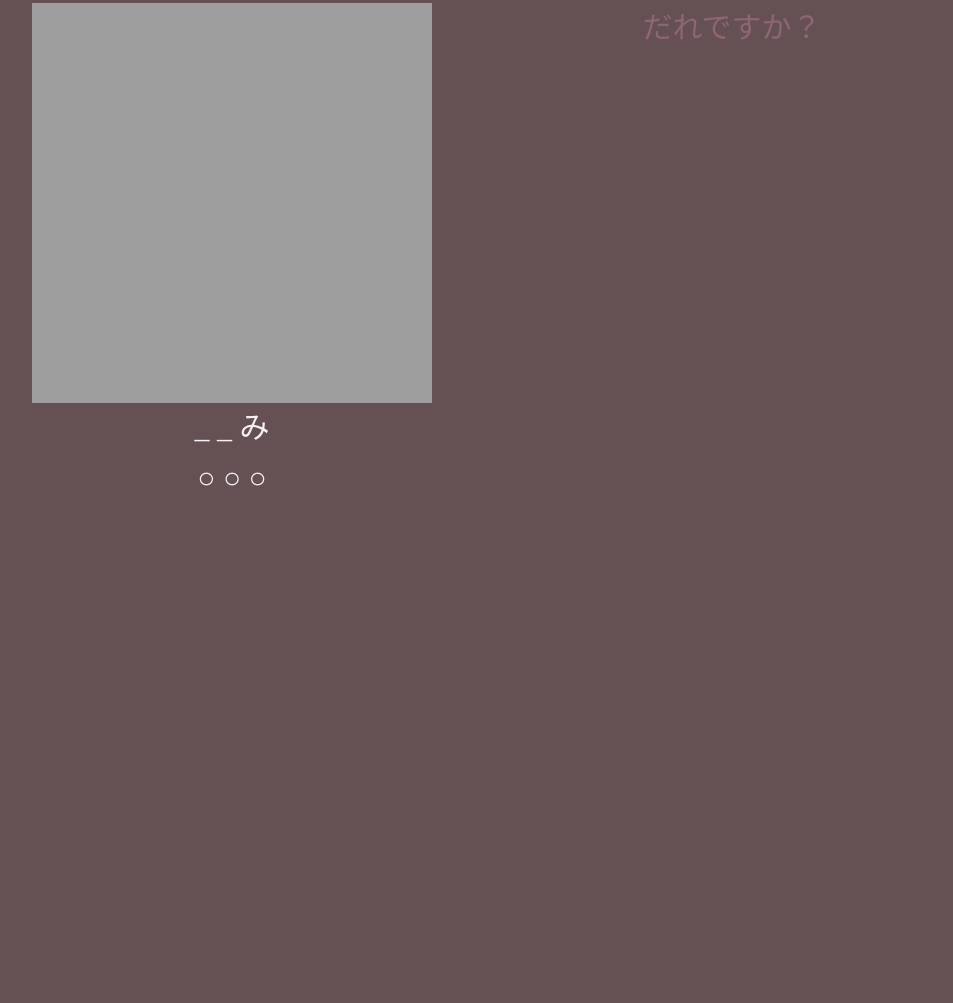
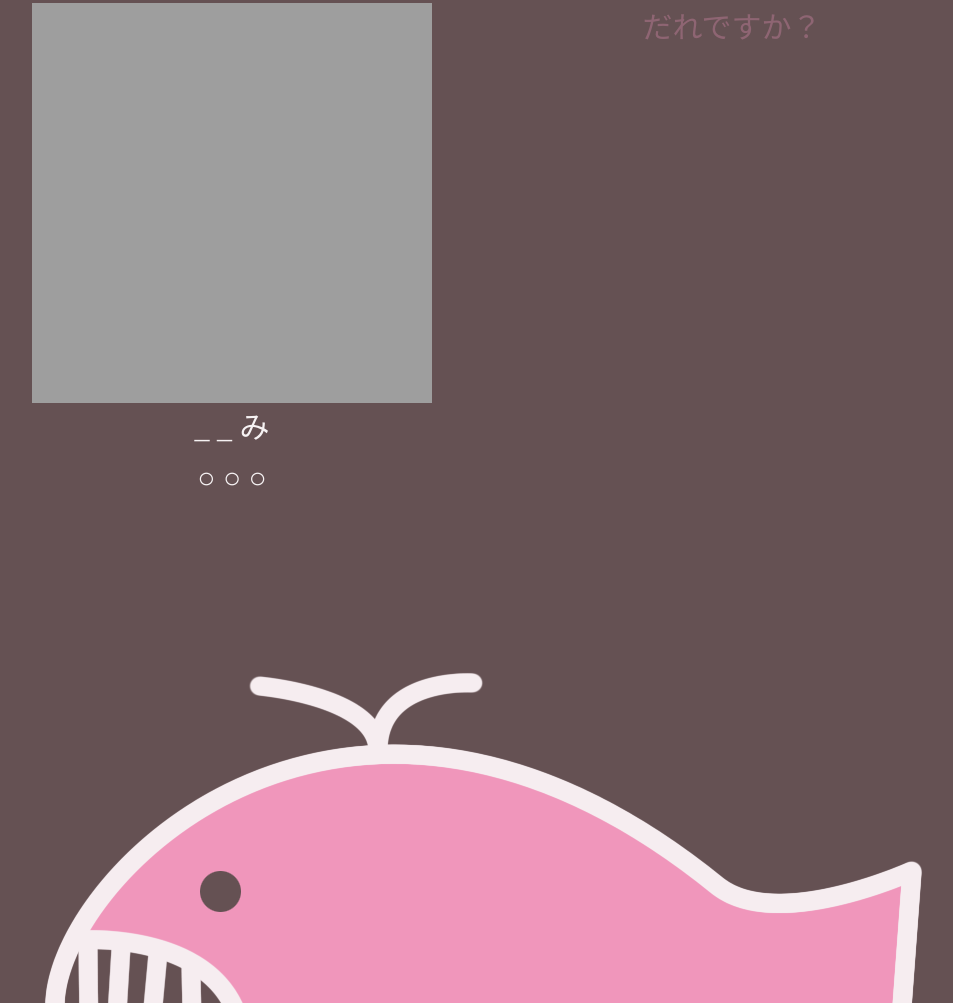
Before and after one commit to risonakamo/wtship, a plain HTML site: page index.html in a window 1280 px wide. Shown: the part 197-1200 px from the top of the page, without its empty margins (158-1111 px from the left). Before the commit the page ends 800 px from the top, so only its background shows below. Drawn offline with Linux system fonts and the light colour scheme; a web font is replaced by a local one.

Commit message:
+pinkwale

```diff
--- a/index.html
+++ b/index.html
@@ -36,6 +36,10 @@
         <input class="entry ibox" type="text" placeholder="だれですか？" autofocus>
         <div class="correct-entries"></div>
       </div>
+
+      <footer>
+        <img src="poise/pinkwale.png">
+      </footer>
     </div>
 
   </body>
--- a/style.css
+++ b/style.css
@@ -17,8 +17,10 @@ body
 
 .wrap
 {
+    position: relative;
     width: 1000px;
     margin: auto;
+    padding-bottom: 500px;
     padding-top: 200px;
 }
 
@@ -146,3 +148,10 @@ body
         opacity: 0;
     }
 }
+
+footer
+{
+    position: absolute;
+    bottom: 0;
+    right: 0;
+}
```
Also changed, not shown: poise/pinkwale.png (added).
